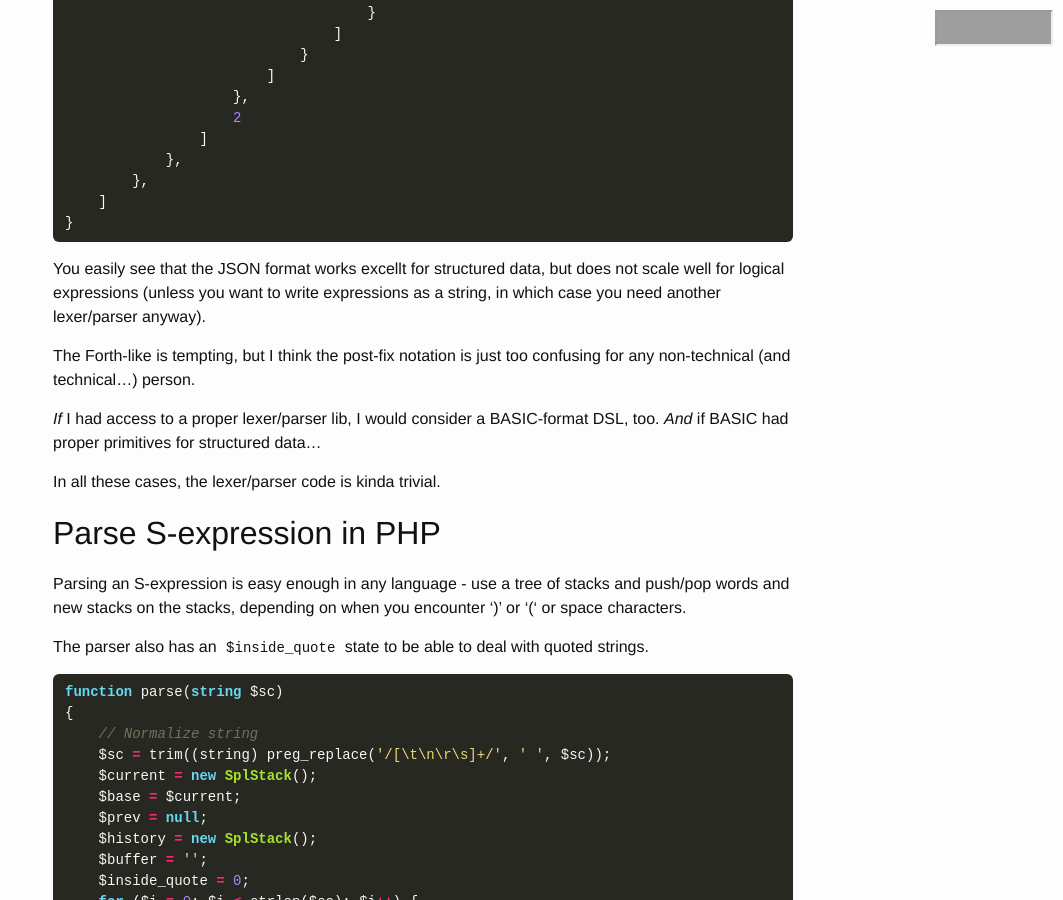
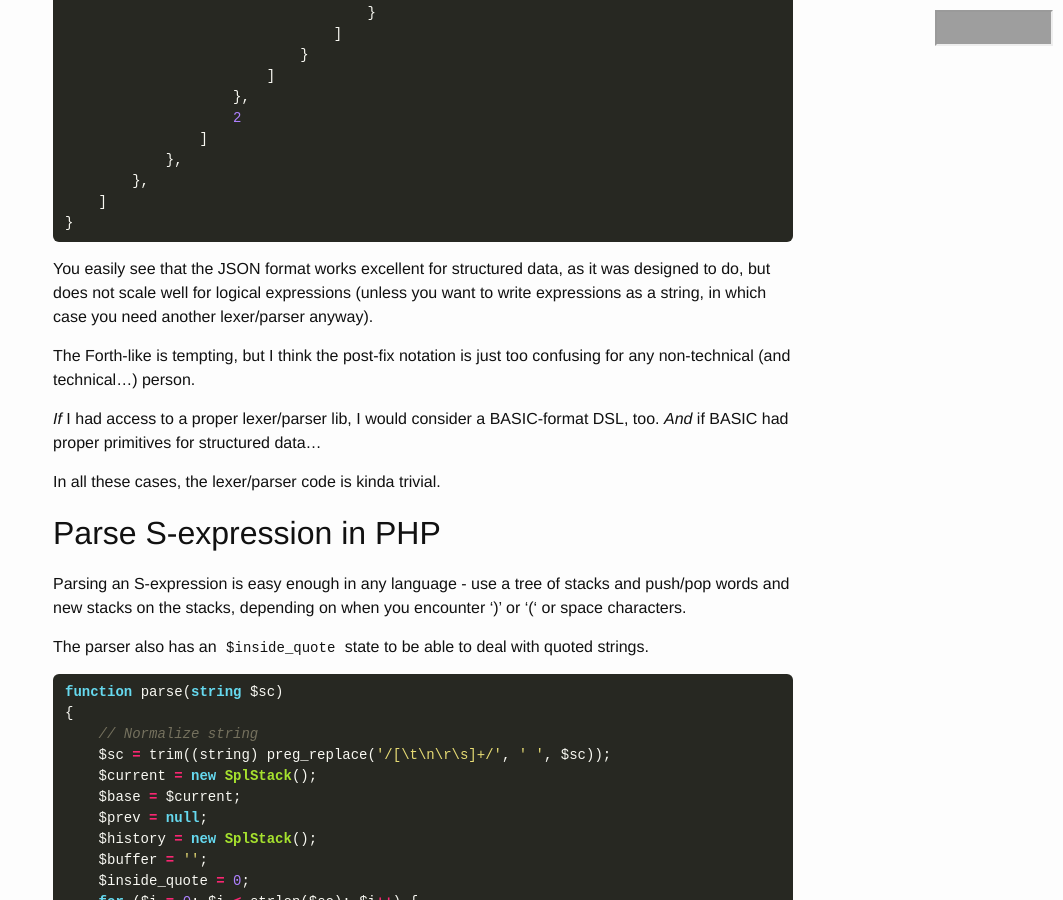
Before and after one commit to olleharstedt/olleharstedt.github.io, a Jekyll site: the page built from _posts/2024-05-25-report-generating-domain-specific-language-php.markdown, in a window 1280 px wide and 900 px high, scrolled down 2358 px. Shown: the whole window, without its empty margins (217-1280 px from the left). Built offline with Jekyll 4.4.1, drawn with Linux system fonts in a browser that asks for light colours; nearby versions of some CDN libraries; grey boxes are pictures that could not be loaded.

Commit message:
WIP write

````diff
--- a/_posts/2024-05-25-report-generating-domain-specific-language-php.markdown
+++ b/_posts/2024-05-25-report-generating-domain-specific-language-php.markdown
@@ -117,7 +117,7 @@ end
 }
 ```
 
-You easily see that the JSON format works excellt for structured data, but does not scale well for logical expressions (unless you want to write expressions as a string, in which case you need another lexer/parser anyway).
+You easily see that the JSON format works excellent for structured data, as it was designed to do, but does not scale well for logical expressions (unless you want to write expressions as a string, in which case you need another lexer/parser anyway).
 
 The Forth-like is tempting, but I think the post-fix notation is just too confusing for any non-technical (and technical...) person.
 
````
